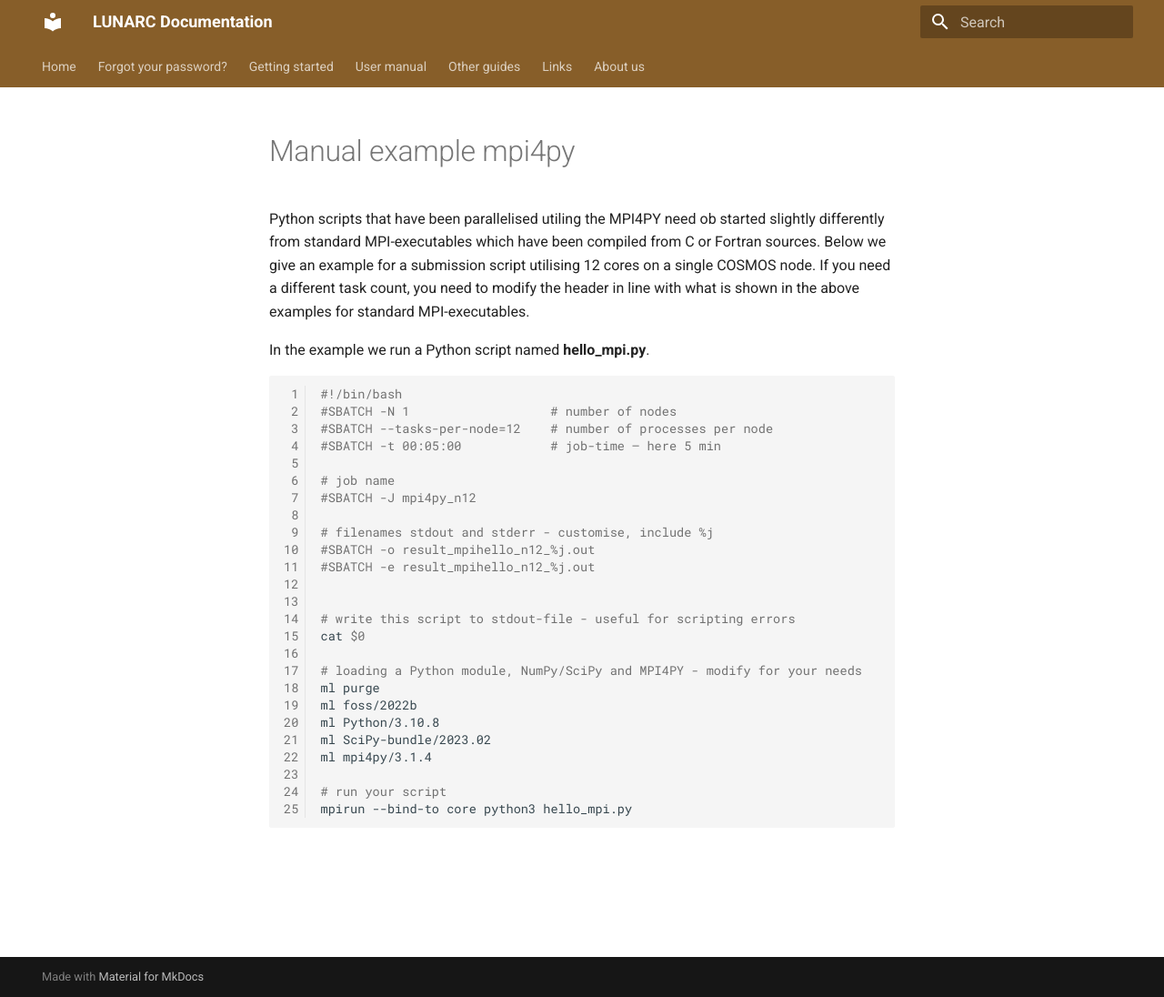
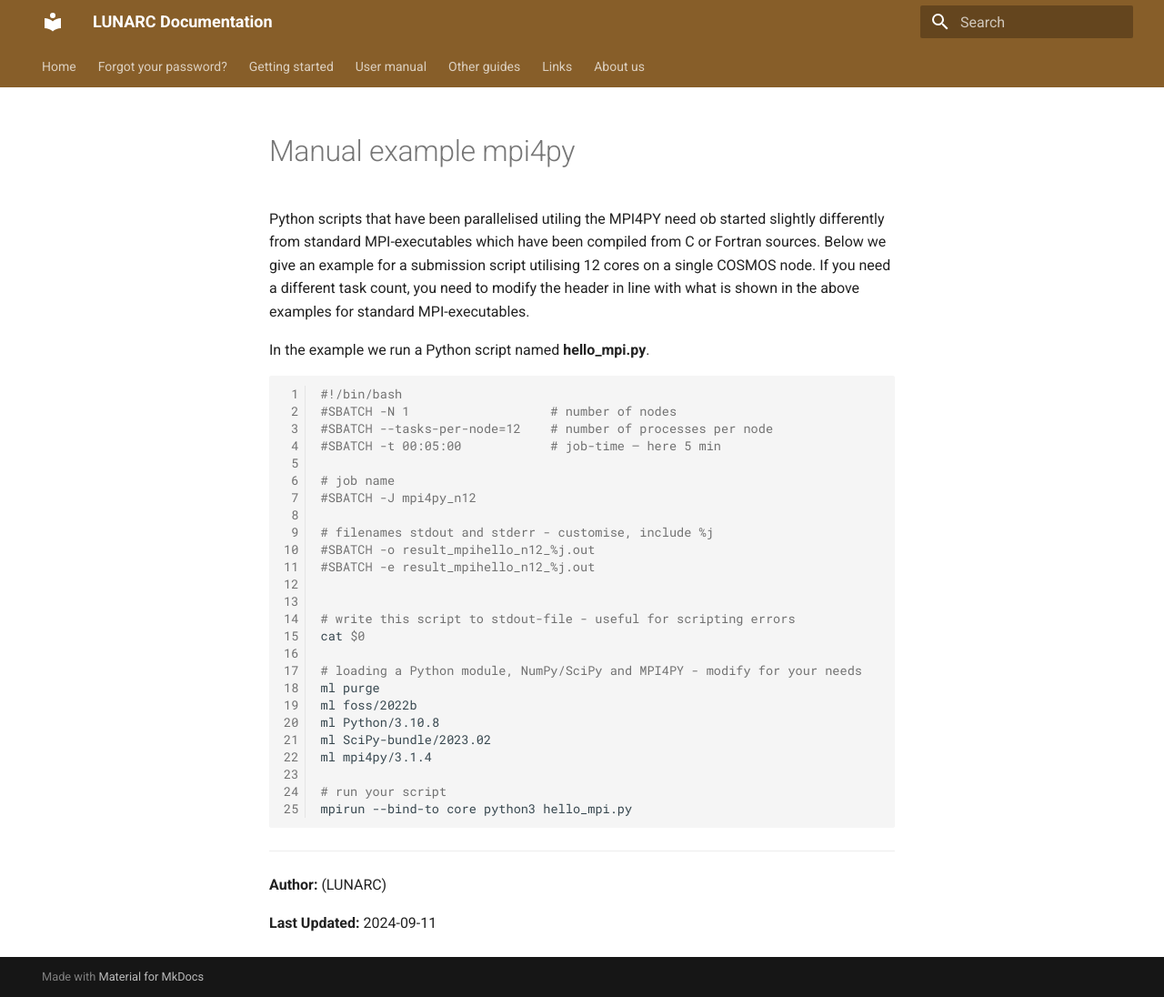
Before and after one commit to lunarc/lunarc_docs, an MkDocs documentation site: the page built from docs/manual/example_job_scripts/manual_example_mpi4py.md, in a window 1280 px wide and 1096 px high. Shown: the whole window at 91% size. Built offline with MkDocs 1.6.1 and Material for MkDocs 9.7.7, drawn with Linux system fonts in a browser that asks for light colours; comment, search, counter and statistics services are not loaded.

Commit message:
update of the mpi4py slurm example script

````diff
--- a/docs/manual/example_job_scripts/manual_example_mpi4py.md
+++ b/docs/manual/example_job_scripts/manual_example_mpi4py.md
@@ -29,3 +29,11 @@ ml mpi4py/3.1.4
 # run your script
 mpirun --bind-to core python3 hello_mpi.py
 ```
+
+---
+
+**Author:**
+(LUNARC)
+
+**Last Updated:**
+2024-09-11
````
Also changed, not shown: docs/manual/example_job_scripts/manual_example_mpi_48_tasks.md (+1 -1 lines).
